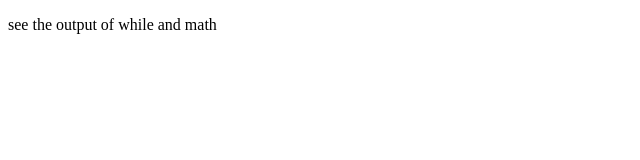
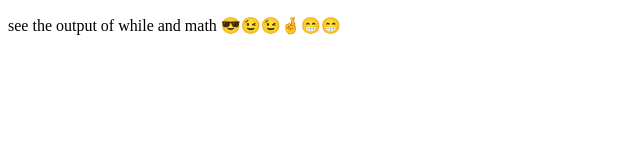
Before and after one commit to SelsiyaMaruthu/arrayandstringmethods-, a plain HTML site: page index.html in a window 1280 px wide. Shown: the whole page, without its empty margins (0-640 px from the left). Drawn offline with Linux system fonts and the light colour scheme.

Commit message:
add index

```diff
--- a/index.html
+++ b/index.html
@@ -6,7 +6,7 @@
     <title>array and string method </title>
 </head>
 <body>
-    <p> see the output of while and math  </p>
+    <p> see the output of while and math 😎😉😉🤞😁😁 </p>
     <script src ="./script.js"></script>
 </body>
 </html>
```
